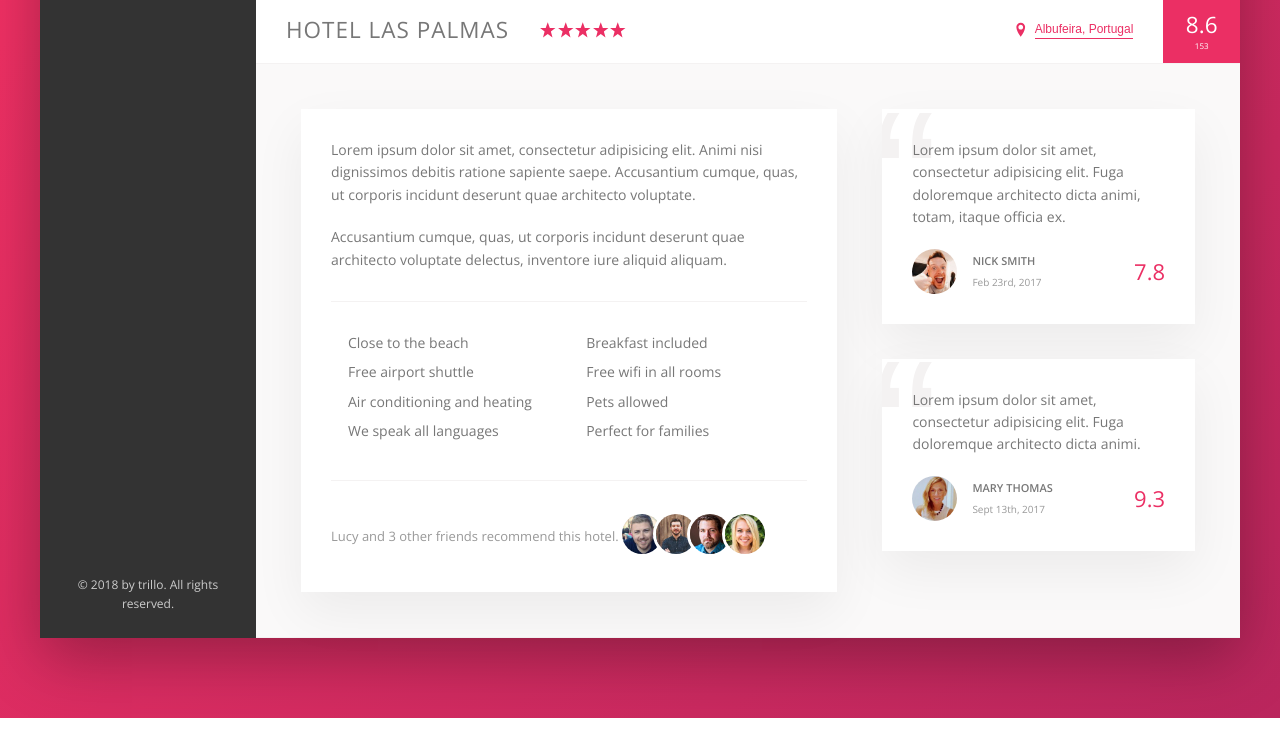
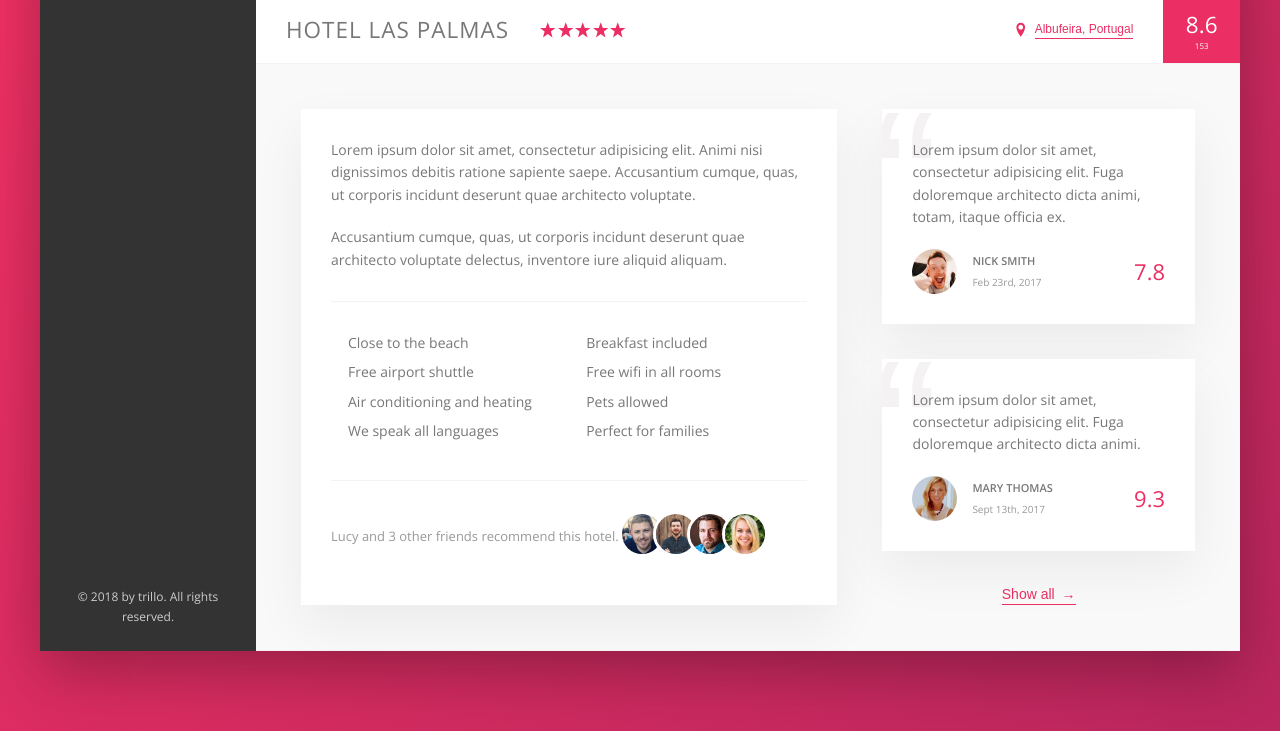
Before and after one commit to abby-wankenobi/flexbox, a website: page index.html in a window 1280 px wide. Shown: the part 538-1269 px from the top of the page. Drawn offline with nearby package versions, Linux system fonts and the light colour scheme.

Commit message:
show all button and animation

```diff
--- a/index.html
+++ b/index.html
@@ -199,6 +199,8 @@
                     <div class="review__rating">9.3</div>
                   </figcaption>
                 </figure>
+
+                <button class="button-inline">Show all <span>&rarr;</span></button>
               </div>
 
             </div>
--- a/sass/_components.scss
+++ b/sass/_components.scss
@@ -288,8 +288,17 @@
   cursor: pointer;
   transition: all .2s;
 
+  & span {
+    margin-left: 3px;
+    transition: margin-left .2s;
+  }
+
   &:hover {
     color: var(--color-grey-dark-1);
+
+    span {
+      margin-left: 8px;
+    }
   }
 
   &:focus {
--- a/sass/_layout.scss
+++ b/sass/_layout.scss
@@ -59,4 +59,8 @@
 
 .user-reviews {
   flex: 1;
+
+  display: flex;
+  flex-direction: column;
+  align-items: center;
 }
```
Also changed, not shown: css/style.css.
